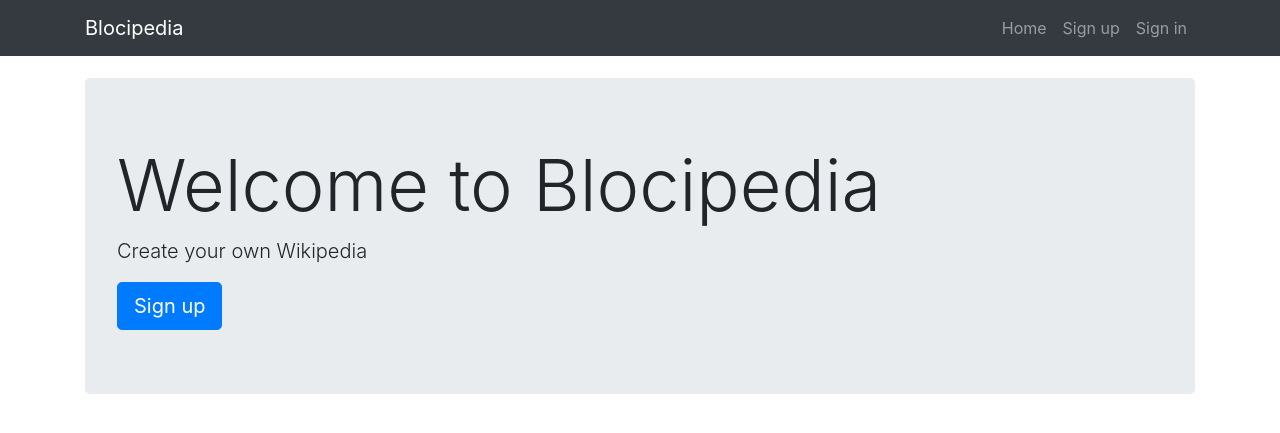
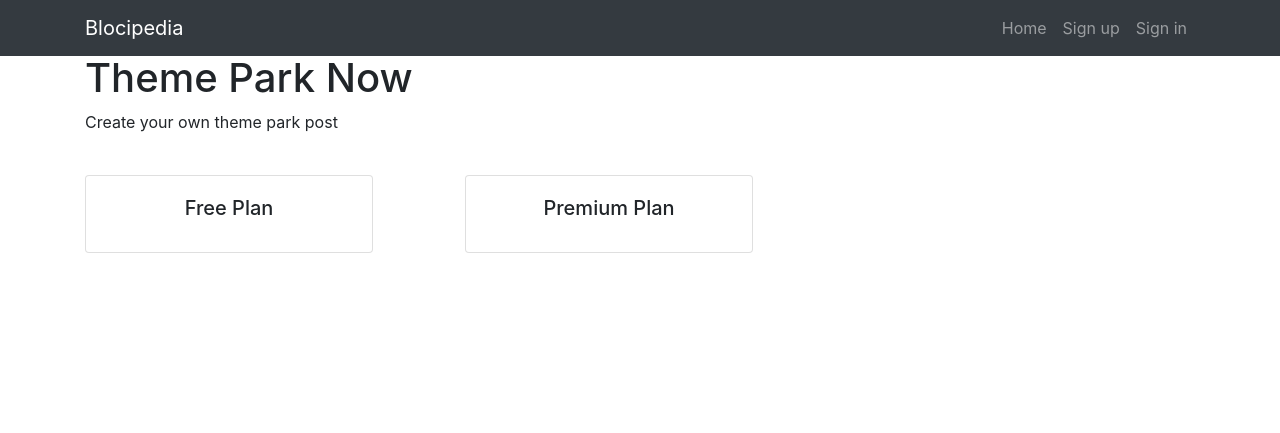
Before and after one commit to ArataKagan/bloccipedia, a Node server app: page / in a window 1280 px wide. Shown: the top 433 px of the page. Run offline with Node 20, Linux system fonts and the light colour scheme; some libraries are stand-ins or nearby versions.

Commit message:
Clean up CSS for index.ejs

```diff
--- a/src/assets/css/application.css
+++ b/src/assets/css/application.css
@@ -5,3 +5,16 @@ body {
 #upgrade {
   color: orange;
 }
+
+#index {
+  width: 100%;
+  height: 100%;
+  display: grid;
+  position: relative;
+}
+
+.container {
+  width: 100%;
+  height: 100%;
+  display: grid;
+}
--- a/src/views/static/index.ejs
+++ b/src/views/static/index.ejs
@@ -4,16 +4,37 @@
         <% include ../static/partials/head.ejs %>
     </head>
     <body>
-        <% include  ../static/partials/navbar.ejs %>
-        <main class="container">
-            <header class="jumbotron my-4">
-                <h1 class="display-3">Welcome to Blocipedia</h1>
-                <p class="lead">Create your own Wikipedia</p>
-                <a href="/users/sign_up" class="btn btn-primary btn-lg">Sign up</a>
-            </header>
-        </main>
+        <div id="index">
+            <% include  ../static/partials/navbar.ejs %>
+            <main class="container">
 
-        <% include ../static/partials/baseScripts.ejs %>
+                <header >
+                    <h1 >Theme Park Now</h1>
+                    <p >Create your own theme park post</p>
+                </header>
+
+                <div class="row">
+                    <div class="col-sm-4" style="padding-top: 25px;">
+                        <div class="card" style="width: 18rem;">
+                            <div class="card-body">
+                                <h5 class="card-title" style="text-align: center;">Free Plan</h5>
+                            </div>
+                        </div>
+                    </div>
+                    <div class="col-sm-4" style="padding-top: 25px;">
+                        <div class="card" style="width: 18rem;">
+                            <div class="card-body">
+                                <h5 class="card-title" style="text-align: center;">Premium Plan</h5>
+                            </div>
+                        </div>
+                    </div>
+                </div>
+
+
+            </main>
+
+            <% include ../static/partials/baseScripts.ejs %>
+        </div>
     </body>
 
 </html>
--- a/src/views/static/partials/navbar.ejs
+++ b/src/views/static/partials/navbar.ejs
@@ -19,6 +19,9 @@
                 </li>
                 <li class="nav-item">
                   <a class="nav-link" href="/wikis/private">Private Wiki list</a>
+                </li>
+                <li class="nav-item">
+                    <a class="nav-link" href="/users/<%= currentUser.id %>/downgrade">Downgrade</a>
                 </li>
                 <% } else { %>
                   <li class="nav-item">
--- a/src/views/wikis/wiki.ejs
+++ b/src/views/wikis/wiki.ejs
@@ -11,6 +11,7 @@
 
             <% if(currentUser){ %>
                 <a href="/wikis/new" class="btn btn-warning" role="button">Create New Wiki</a>
+                <a href="/wikis/private" class="btn btn-outline-warning" role="button">Private Wikis</a>
             <% } %>
             <br>
 
@@ -21,9 +22,6 @@
                         </li>
                     <% }) %>
             </ul>
-            <hr>
-            <a href="/wikis/private" class="btn btn-outline-warning" role="button">Private Wikis</a>
-
         </main>
     </body>
 </html>
```
Also changed, not shown: src/assets/css/adrenaline-amusement-park-carnival-66143.jpg (added), src/views/static/test2.png (added), 1 other file.
